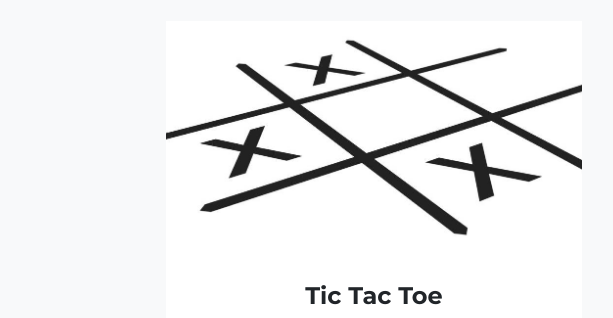
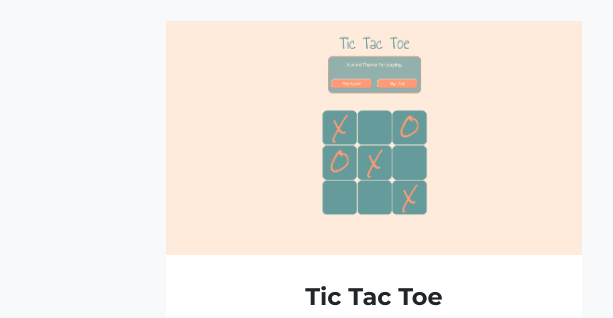
Before and after one commit to nickwilkerson/nickwilkerson.github.io, a plain HTML site: page index.html in a window 1280 px wide. Shown: the part 2969-3287 px from the top of the page, 551-1164 px from the left. Drawn offline with nearby package versions, Linux system fonts and the light colour scheme; files whose address does not match are found by name.

Commit message:
Updated tic tac toe image on portfolio
Remove unused images from assets

```diff
--- a/index.html
+++ b/index.html
@@ -235,7 +235,7 @@
                                 <div class="portfolio-hover">
                                     <div class="portfolio-hover-content"><i class="fas fa-plus fa-3x"></i></div>
                                 </div>
-                                <img class="img-fluid" src="./assets/img/portfolio/Tic-Tac-Toe-Product 2.jpeg" alt="..." />
+                                <img class="img-fluid" src="./assets/img/portfolio/tictactoe.png" alt="..." />
                             </a>
                             <div class="portfolio-caption">
                                 <div class="portfolio-caption-heading">Tic Tac Toe</div>
@@ -446,7 +446,7 @@
                                     <!-- Project details-->
                                     <h2 class="text-uppercase">Tic Tac Toe</h2>
                                     <!-- <p class="item-intro text-muted">Lorem ipsum dolor sit amet consectetur.</p> -->
-                                    <img class="img-fluid d-block mx-auto" src="https://www.youcubed.org/wp-content/uploads/2017/03/Tic-Tac-Toe-Product.jpg" alt="..." />
+                                    <img class="img-fluid d-block mx-auto" src="./assets/img/portfolio/tictactoe.png" alt="..." />
                                     <p>A client-side application that allows users to play a game of tic-tac-toe.
                                     It interacts with a third-party API to store player information, games, and moves made.</p>
                                     <ul class="list-inline">
```
Also changed, not shown: assets/img/portfolio/1.jpg (deleted), assets/img/portfolio/2.jpg (deleted), assets/img/portfolio/3.jpg (deleted), assets/img/portfolio/4.jpg (deleted), assets/img/portfolio/5.jpg (deleted), assets/img/portfolio/6.jpg (deleted), assets/img/portfolio/Tic-Tac-Toe-Product 2.jpeg (deleted), assets/img/portfolio/Tic-Tac-Toe-Product.jpeg (deleted), assets/img/portfolio/tictactoe.png (added).
